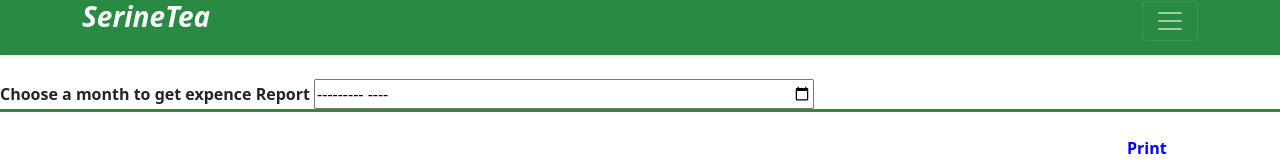
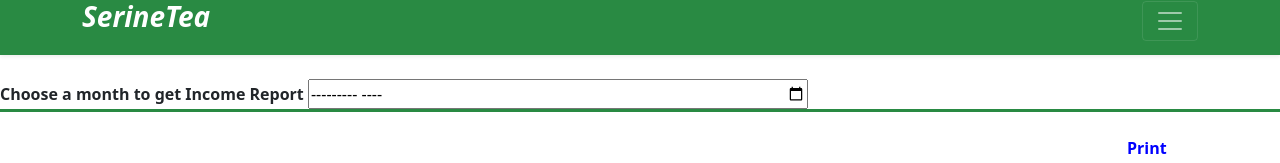
Before and after one commit to Maryam-Yumna/Tea-Store-Management-System, a React (Create React App) app in the folder frontend/: page /Income in a window 1280 px wide. Shown: the part 619-782 px from the top of the page. Built offline with nearby package versions, Linux system fonts and the light colour scheme; a small style sheet from the web is missing.

Commit message:
Update report.js

```diff
--- a/frontend/src/components/adminOrders/report.js
+++ b/frontend/src/components/adminOrders/report.js
@@ -69,7 +69,7 @@ class adminHeader extends Component {
         <br />
 
 <div >
-  <b>  Choose a month to get expence Report        </b>
+  <b>  Choose a month to get Income Report        </b>
         <input style = {{height:"30px" , width:"500px"}} type="month"></input>
         </div>
 
```
